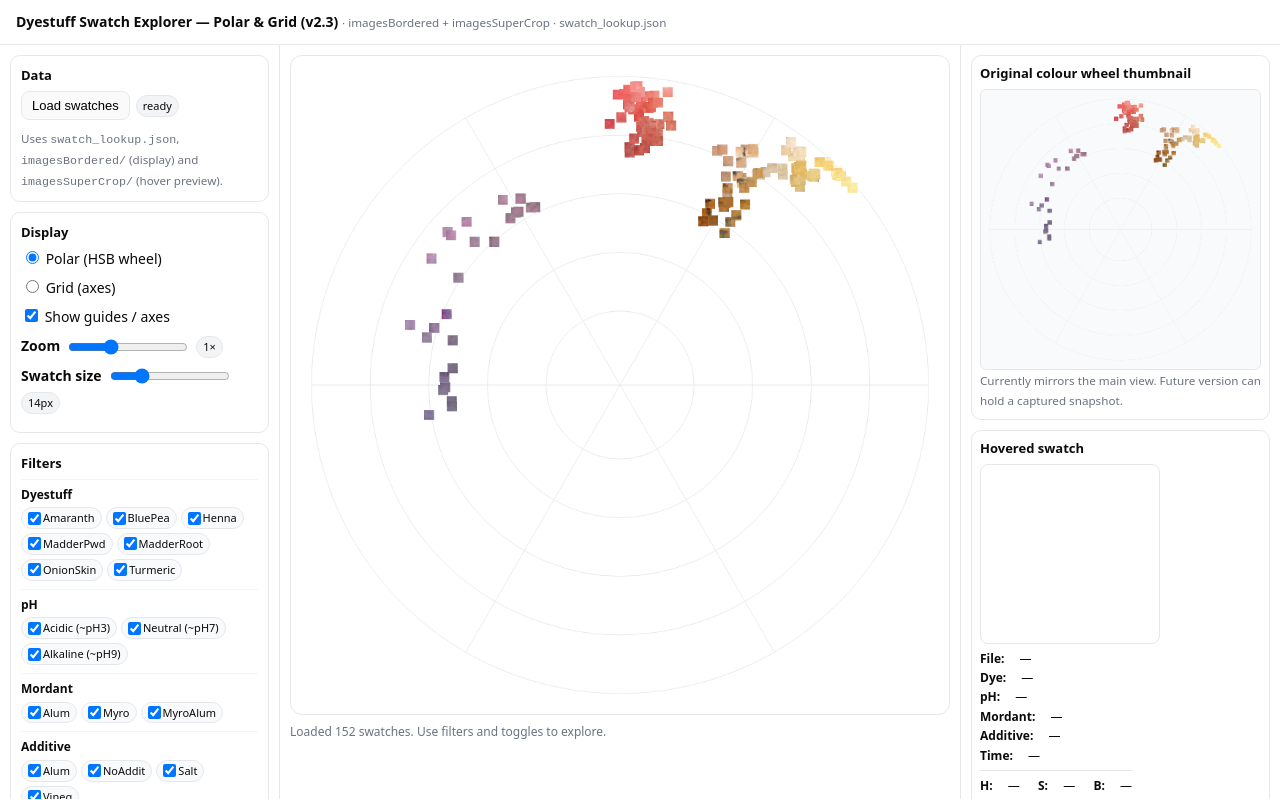
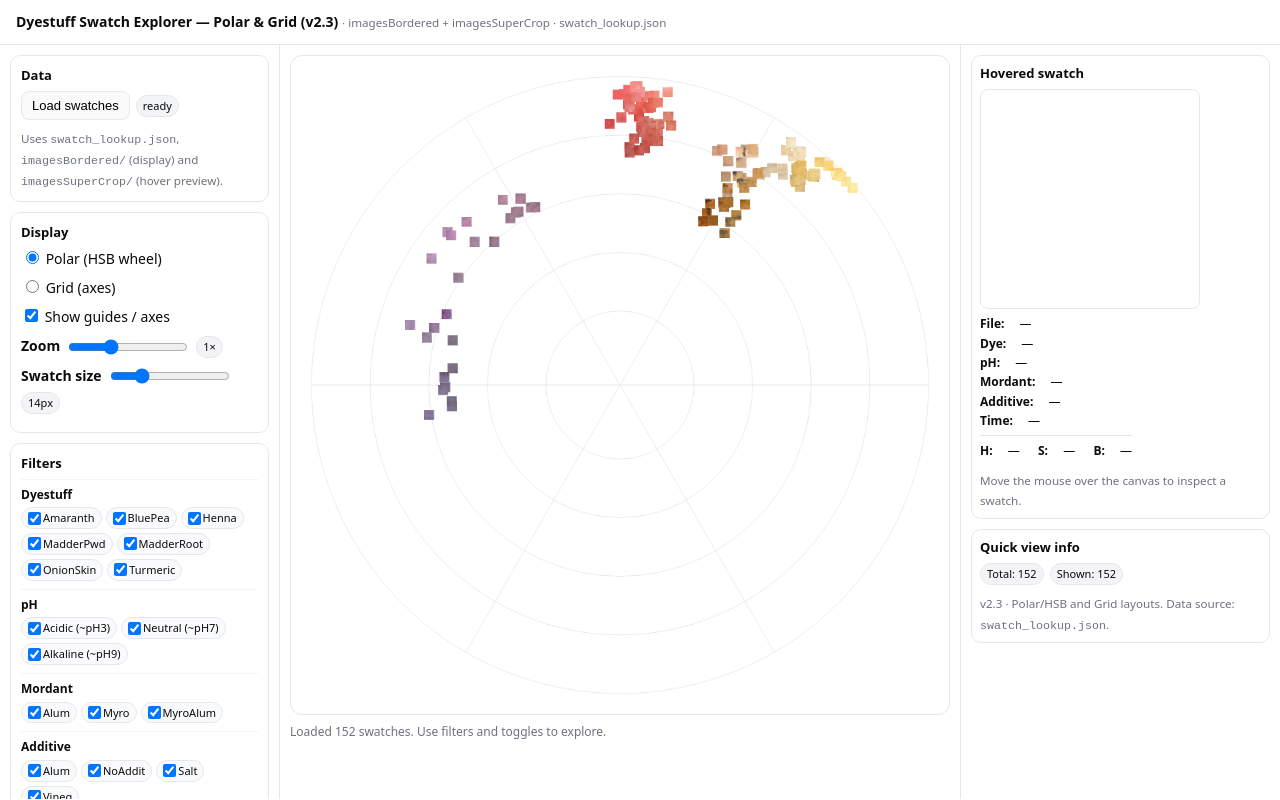
Before and after one commit to jesmehta/swatchFields, a plain HTML site: page polar-Grid/index.html in a window 1280 px wide. Both pictures are taken after a click on the button "Load swatches". Drawn offline with Linux system fonts and the light colour scheme.

Commit message:
updates and tweaks for polar+Grid web version

```diff
--- a/polar-Grid/index.html
+++ b/polar-Grid/index.html
@@ -140,28 +140,20 @@
 
     #info { font-size:12px; color:var(--muted); }
 
-    /* right sidebar stuff */
-    .thumbWrap, .hoverWrap, .displayWrap {
+    /* right sidebar: only swatch preview + info */
+    .hoverWrap, .displayWrap {
       border:1px solid var(--border);
       border-radius:10px;
       padding:8px;
       margin-bottom:10px;
     }
-    .thumbWrap h4, .hoverWrap h4, .displayWrap h4 {
+    .hoverWrap h4, .displayWrap h4 {
       margin:0 0 6px 0;
       font-size:13px;
     }
-    #thumb {
-      display:none;
-      width:100%;
-      height:auto;
-      border-radius:6px;
-      border:1px solid var(--border);
-      background:#f9fafb;
-    }
     #hoverSwatch {
       width:100%;
-      max-width:180px;
+      max-width:220px;
       height:auto;
       aspect-ratio:1/1;
       border-radius:8px;
@@ -180,7 +172,7 @@
       margin-bottom:2px;
     }
 
-    .grid-only { display:none; } /* will be shown in JS when mode=grid */
+    .grid-only { display:none; } /* shown via JS when mode=grid */
 
     @media (max-width: 960px) {
       .app {
@@ -304,20 +296,12 @@
       <small id="info" class="muted">Load swatches to begin.</small>
     </main>
 
-    <!-- RIGHT SIDEBAR: thumb + hovered swatch + quick settings -->
+    <!-- RIGHT SIDEBAR: hovered swatch + quick info (no thumbnail) -->
     <aside class="right">
-      <div class="thumbWrap">
-        <h4>Original colour wheel thumbnail</h4>
-        <canvas id="thumb"></canvas>
-        <small class="muted">
-          Currently mirrors the main view. Future version can hold a captured snapshot.
-        </small>
-      </div>
-
       <div class="hoverWrap">
         <h4>Hovered swatch</h4>
         <div class="row" style="align-items:flex-start;">
-          <canvas id="hoverSwatch" width="180" height="180"></canvas>
+          <canvas id="hoverSwatch" width="220" height="220"></canvas>
           <div id="hoverMeta">
             <div class="row"><b>File:</b>&nbsp;<span data-field="filename">—</span></div>
             <div class="row"><b>Dye:</b>&nbsp;<span data-field="dyestuff">—</span></div>
--- a/polar-Grid/script.js
+++ b/polar-Grid/script.js
@@ -1,14 +1,12 @@
 (() => {
-  // HARD-CODED PATHS (as per your workflow)
+  // HARD-CODED PATHS (adjust as needed for your repo structure)
   const SWATCH_FOLDER  = "../imagesSuperCrop/";   // main display images
-  const PREVIEW_FOLDER = "../imagesBordered/";  // high-res hover swatch
+  const PREVIEW_FOLDER = "../imagesBordered/";  // hover preview images
   const LUT_URL        = "../swatch_lookup.json";
 
   // --- DOM refs ---
   const canvas    = document.getElementById("view");
   const ctx       = canvas.getContext("2d");
-  const thumb     = document.getElementById("thumb");
-  const tctx      = thumb.getContext("2d");
   const hoverC    = document.getElementById("hoverSwatch");
   const hctx      = hoverC.getContext("2d");
 
@@ -80,11 +78,6 @@
     });
   }
 
-  function rgbToHex(r,g,b) {
-    const toHex = v => v.toString(16).padStart(2,"0");
-    return "#" + toHex(r) + toHex(g) + toHex(b);
-  }
-
   // sort helpers
   function sortPH(values) {
     const order = ["Acidic","Neutral","Alkaline"];
@@ -134,7 +127,6 @@
   }
 
   function labelPH(v) {
-    // display annotated, but underlying value remains raw
     if (v === "Acidic")  return "Acidic (~pH3)";
     if (v === "Neutral") return "Neutral (~pH7)";
     if (v === "Alkaline")return "Alkaline (~pH9)";
@@ -262,7 +254,6 @@
       let lut = await loadJSON(LUT_URL);
       if (!Array.isArray(lut)) lut = Object.values(lut);
 
-      // pre-shape
       const raw = lut.map(r => ({
         filename: r.filename,
         dyestuff: r.dyestuff,
@@ -275,14 +266,13 @@
         b:        Number(r.b)
       }));
 
-      // load bordered & preview images
       const promises = raw.map(async meta => {
         const mainPath    = SWATCH_FOLDER  + meta.filename;
         const previewPath = PREVIEW_FOLDER + meta.filename;
         try {
           const [imgMain, imgPreview] = await Promise.all([
             loadImage(mainPath),
-            loadImage(previewPath).catch(()=>loadImage(mainPath)) // fallback
+            loadImage(previewPath).catch(()=>loadImage(mainPath))
           ]);
           return { ...meta, imgMain, imgPreview };
         } catch (e) {
@@ -316,7 +306,6 @@
     if (!swatches.length) {
       clearCanvas();
       layout = [];
-      drawThumb();
       return;
     }
 
@@ -325,21 +314,6 @@
 
     if (mode === "polar") drawPolar();
     else drawGrid();
-
-    drawThumb();
-  }
-
-  function drawThumb() {
-    const w = canvas.width;
-    const h = canvas.height;
-    const scale = 0.35;
-    const tw = w * scale;
-    const th = h * scale;
-    thumb.width  = tw;
-    thumb.height = th;
-    tctx.clearRect(0,0,tw,th);
-    tctx.drawImage(canvas, 0, 0, w, h, 0, 0, tw, th);
-    thumb.style.display = "block";
   }
 
   function drawPolar() {
@@ -359,14 +333,12 @@
       ctx.save();
       ctx.strokeStyle = "#e5e7eb";
       ctx.lineWidth = 1;
-      // circles at B=20,40,60,80,100
       [20,40,60,80,100].forEach(br=>{
         const r = minR + (br/100) * (maxR-minR);
         ctx.beginPath();
         ctx.arc(cx,cy,r,0,Math.PI*2);
         ctx.stroke();
       });
-      // axes at main hues
       [0,60,120,180,240,300].forEach(hue=>{
         const a = hue * Math.PI/180;
         const r = maxR;
@@ -380,25 +352,26 @@
 
     // draw swatches
     filtered.forEach(s=>{
-      const angle = (s.h-90) * Math.PI/180; // rotate so 0° at top
+      const angle = (s.h-90) * Math.PI/180;
       const r = minR + (s.b/100) * (maxR-minR);
 
       const x = cx + Math.cos(angle)*r;
       const y = cy + Math.sin(angle)*r;
 
-      const half = size/2;
+      const sizePx = size;
+      const half = sizePx/2;
       ctx.save();
       ctx.beginPath();
-      ctx.rect(x-half, y-half, size, size);
+      ctx.rect(x-half, y-half, sizePx, sizePx);
       ctx.clip();
       const img = s.imgMain;
       const side = Math.min(img.width, img.height);
       const sx = (img.width-side)/2;
       const sy = (img.height-side)/2;
-      ctx.drawImage(img, sx, sy, side, side, x-half, y-half, size, size);
+      ctx.drawImage(img, sx, sy, side, side, x-half, y-half, sizePx, sizePx);
       ctx.restore();
 
-      layout.push({ x, y, size, swatch:s });
+      layout.push({ x, y, size:sizePx, swatch:s });
     });
   }
 
@@ -446,7 +419,6 @@
     const originX = margin + (w - margin*2 - gridW)/2;
     const originY = margin + (h - margin*2 - gridH)/2;
 
-    // precompute inner value sets per param
     const innerXVals = getParamValues(innerX, filtered);
     const innerYVals = getParamValues(innerY, filtered);
 
@@ -454,7 +426,6 @@
     const innerW = Math.max(cellW - pad*2, size);
     const innerH = Math.max(cellH - pad*2, size);
 
-    // guides & labels
     if (showGuidesEl.checked) {
       ctx.save();
       ctx.strokeStyle = "#e5e7eb";
@@ -464,7 +435,7 @@
       ctx.fillStyle = "#6b7280";
       ctx.font = "11px system-ui, sans-serif";
 
-      // vertical grid lines + X labels
+      // grid lines + X labels
       for (let i=0;i<=cols;i++) {
         const x = originX + cellW * i;
         ctx.beginPath();
@@ -477,11 +448,10 @@
         const label = formatAxisLabel(outerX, outerXVals[i]);
         ctx.fillText(label, cx, originY - 18);
       }
-      // outer X param name
       ctx.font = "bold 11px system-ui, sans-serif";
       ctx.fillText("X: "+ axisTitle(outerX), originX + gridW/2, originY - 32);
 
-      // horizontal grid lines + Y labels
+      // Y grid + labels
       ctx.font = "11px system-ui, sans-serif";
       for (let j=0;j<=rows;j++) {
         const y = originY + cellH * j;
@@ -497,7 +467,6 @@
         const label = formatAxisLabel(outerY, outerYVals[j]);
         ctx.fillText(label, originX - 6, cy);
       }
-      // outer Y param name
       ctx.save();
       ctx.translate(originX - 34, originY + gridH/2);
       ctx.rotate(-Math.PI/2);
@@ -510,8 +479,7 @@
       ctx.restore();
     }
 
-    // group swatches by outer cells
-    const cellMap = new Map(); // key "xVal|yVal" -> array of swatches
+    const cellMap = new Map();
     function keyXY(xVal,yVal){ return xVal+"|"+yVal; }
     filtered.forEach(s=>{
       const xVal = s[outerX];
@@ -521,7 +489,6 @@
       cellMap.get(key).push(s);
     });
 
-    // draw swatches cell by cell
     cellMap.forEach((list, key)=>{
       const [xVal,yVal] = key.split("|");
       const i = outerXVals.indexOf(xVal);
@@ -531,7 +498,6 @@
       const cellX = originX + cellW * i;
       const cellY = originY + cellH * j;
 
-      // layout inside cell
       list.forEach(s=>{
         const ix = Math.max(innerXVals.indexOf(s[innerX]), 0);
         const iy = Math.max(innerYVals.indexOf(s[innerY]), 0);
@@ -588,13 +554,16 @@
     if (!layout.length) return;
 
     const rect = canvas.getBoundingClientRect();
-    const mx = e.clientX - rect.left;
-    const my = e.clientY - rect.top;
+    const scaleX = canvas.width  / rect.width;
+    const scaleY = canvas.height / rect.height;
+
+    const mx = (e.clientX - rect.left) * scaleX;
+    const my = (e.clientY - rect.top)  * scaleY;
 
     let best = null;
     let bestDist = Infinity;
     layout.forEach(entry=>{
-      const r = entry.size/1.5;
+      const r = entry.size/1.2; // a bit generous
       const d2 = distance2(mx,my, entry.x, entry.y);
       if (d2 < r*r && d2 < bestDist) {
         best = entry;
@@ -616,7 +585,6 @@
   }
 
   function showHover(s) {
-    // draw preview image
     hctx.clearRect(0,0,hoverC.width,hoverC.height);
     const img = s.imgPreview || s.imgMain;
     const side = Math.min(img.width, img.height);
@@ -636,7 +604,7 @@
     hoverFields.B.textContent        = s.b.toFixed(1);
   }
 
-  // --- initial ---
+  // --- init ---
   function init() {
     gridSettings.style.display = "none";
     zoomVal.textContent = zoomSl.value + "×";
```
